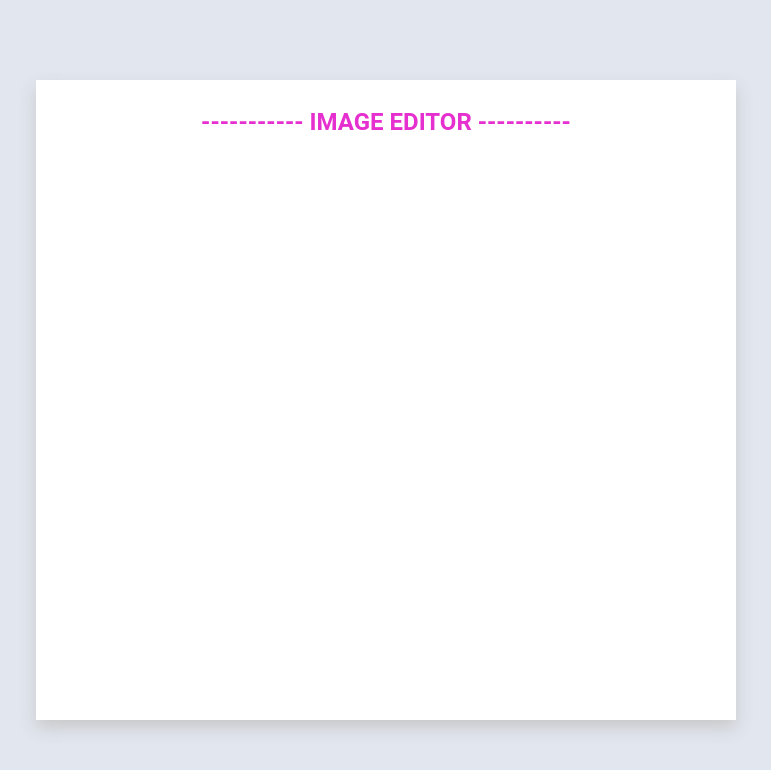
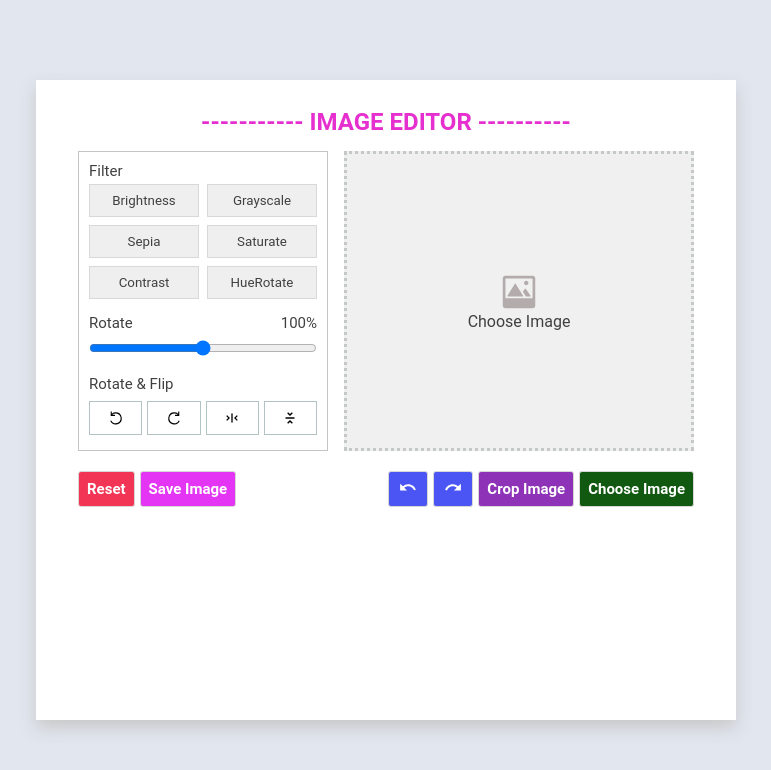
Before and after one commit to MRJAHID/Image-Editor-in-React-implementing-linked-list-data-structure, a React (Create React App) app: page / in a window 1280 px wide. Shown: the top 770 px of the page, without its empty margins (254-1025 px from the left). Built offline with nearby package versions, Linux system fonts and the light colour scheme.

Commit message:
Image editor set

```diff
--- a/package.json
+++ b/package.json
@@ -17,7 +17,8 @@
     "start": "react-scripts start",
     "build": "react-scripts build",
     "test": "react-scripts test",
-    "eject": "react-scripts eject"
+    "eject": "react-scripts eject",
+    "sass": " sass src/components/style/main.scss src/index.css"
   },
   "eslintConfig": {
     "extends": [
--- a/src/components/Main.jsx
+++ b/src/components/Main.jsx
@@ -1,7 +1,39 @@
-import React from "react";
-import "./style/main.scss";
+import React, { useState } from "react";
+import "./style/main.css";
+import filterElement from "./filterElement";
+import { GrRotateLeft, GrRotateRight } from "react-icons/gr";
+import { CgMergeVertical, CgMergeHorizontal } from "react-icons/cg";
+import { IoMdUndo, IoMdRedo, IoIosImage } from "react-icons/io";
 
 const Main = () => {
+  const [state, setState] = useState({
+    image: "",
+    brightness: 100,
+    grayscale: 0,
+    sepia: 0,
+    saturate: 100,
+    contrast: 100,
+    hueRotate: 0,
+    rotate: 0,
+    vertical: 0,
+    horizontal: 0,
+  });
+  const imageHandle = (e) => {
+    if (e.target.files.length !== 0) {
+      const reader = new FileReader();
+
+      reader.onload = () => {
+        setState({
+          ...state,
+          image: reader.result,
+        });
+      };
+      reader.readAsDataURL(e.target.files[0]);
+    }
+  };
+
+  console.log(state);
+
   return (
     <div className="image_editor">
       <div className="card">
@@ -9,7 +41,82 @@ const Main = () => {
           <h2>----------- Image Editor ----------</h2>
         </div>
         <div className="card_body">
-          <div className="sidebar"></div>
+          <div className="sidebar">
+            <div className="side_body">
+              {/*filter_section*/}
+              <div className="filter_section">
+                <span>Filter</span>
+                <div className="filter_key">
+                  {filterElement.map((v, i) => (
+                    <button key={i}>{v.name}</button>
+                  ))}
+                </div>
+              </div>
+              {/*filter_slider*/}
+              <div className="filter_slider">
+                <div className="label_bar">
+                  <label htmlFor="range">Rotate</label>
+                  <span>100%</span>
+                </div>
+                <input type="range" />
+              </div>
+
+              {/*rotate*/}
+              <div className="rotate">
+                <div className="label_bar">
+                  <label htmlFor="">Rotate & Flip</label>
+                </div>
+                <div className="icon">
+                  <div>
+                    <GrRotateLeft />
+                  </div>
+                  <div>
+                    <GrRotateRight />
+                  </div>
+                  <div>
+                    <CgMergeVertical />
+                  </div>
+                  <div>
+                    <CgMergeHorizontal />
+                  </div>
+                </div>
+              </div>
+            </div>
+            <div className="reset">
+              <button className="">Reset</button>
+              <button className="save">Save Image</button>
+            </div>
+          </div>
+          <div className="image_section">
+            <div className="image">
+              {state.image ? (
+                <img
+                  style={{
+                    filter: `brightness(${state.brightness}%) grayscale(${state.grayscale}%) sepia(${state.sepia}%) saturate(${state.saturate}%) contrast(${state.contrast}%) hue-rotate(${state.hueRotate}deg)`,
+                    transform: `rotate(${state.rotate}deg) scale(${state.vertical}, scale(${state.horizontal})`,
+                  }}
+                  src={state.image}
+                  alt="image"
+                />
+              ) : (
+                <label htmlFor="choose">
+                  <IoIosImage />
+                  <span>Choose Image</span>
+                </label>
+              )}
+            </div>
+            <div className="image_select">
+              <button className="undo">
+                <IoMdUndo />
+              </button>
+              <button className="redo">
+                <IoMdRedo />
+              </button>
+              <button className="crop">Crop Image</button>
+              <label htmlFor="choose">Choose Image</label>
+              <input onChange={imageHandle} type="file" id="choose" />
+            </div>
+          </div>
         </div>
       </div>
     </div>
--- /dev/null
+++ b/src/components/filterElement.js
@@ -0,0 +1,27 @@
+const filterElement = [
+  {
+    name: "brightness",
+    maxValue: 200,
+  },
+  {
+    name: "grayscale",
+    maxValue: 200,
+  },
+  {
+    name: "sepia",
+    maxValue: 200,
+  },
+  {
+    name: "saturate",
+    maxValue: 200,
+  },
+  {
+    name: "contrast",
+    maxValue: 200,
+  },
+  {
+    name: "hueRotate",
+  },
+];
+
+export default filterElement;
--- /dev/null
+++ b/src/components/style/main.css
@@ -0,0 +1,188 @@
+.image_editor {
+  width: 100vw;
+  height: 100vh;
+  background-color: #e1e6ef;
+  display: flex;
+  justify-content: center;
+  align-items: center;
+}
+.image_editor .card {
+  padding: 28px;
+  width: 700px;
+  height: 80%;
+  background-color: #fff;
+  box-shadow: 0 8px 16px 0px rgb(201, 201, 201);
+}
+.image_editor .card .card_header {
+  text-align: center;
+  padding-bottom: 15px;
+}
+.image_editor .card .card_header h2 {
+  text-transform: uppercase;
+  color: #e52fcf;
+}
+.image_editor .card .card_body {
+  display: flex;
+  justify-content: center;
+}
+.image_editor .card .card_body .sidebar .reset {
+  margin-top: 20px;
+}
+.image_editor .card .card_body .sidebar .reset .save {
+  background-color: #e335f3 !important;
+  margin-left: 5px;
+}
+.image_editor .card .card_body .sidebar .reset button {
+  background-color: rgb(242, 53, 85);
+  padding: 8px;
+  border-radius: 3px;
+  outline: none;
+  border: 1px solid #dad7d7;
+  cursor: pointer;
+  color: #fff;
+  font-weight: 600;
+  text-transform: capitalize;
+  font-size: 15px;
+}
+.image_editor .card .card_body .sidebar span {
+  font-size: 15px;
+  color: #404040;
+  margin-bottom: 4px;
+  display: block;
+}
+.image_editor .card .card_body .sidebar .side_body {
+  width: 250px;
+  border: 1px solid #c3c5c4;
+  margin-right: 8px;
+  height: 300px;
+  padding: 10px;
+}
+.image_editor .card .card_body .sidebar .side_body .filter_key {
+  display: grid;
+  grid-template-columns: repeat(2, 1fr);
+  grid-gap: 8px;
+}
+.image_editor .card .card_body .sidebar .side_body .filter_key button.active {
+  background-color: rgb(84, 93, 216);
+  color: #fff;
+}
+.image_editor .card .card_body .sidebar .side_body .filter_key button {
+  padding: 8px;
+  background-repeat: 3px;
+  border: 1px solid #dad7d7;
+  cursor: pointer;
+  color: #404040;
+  text-transform: capitalize;
+}
+.image_editor .card .card_body .sidebar .side_body .filter_slider {
+  margin: 15px 0px;
+}
+.image_editor .card .card_body .sidebar .side_body .filter_slider .label_bar {
+  margin-bottom: 4px;
+  display: flex;
+  justify-content: space-between;
+}
+.image_editor .card .card_body .sidebar .side_body .filter_slider .label_bar label,
+.image_editor .card .card_body .sidebar .side_body .filter_slider .label_bar span {
+  color: #404040;
+  font-size: 15px;
+  text-transform: capitalize;
+}
+.image_editor .card .card_body .sidebar .side_body .filter_slider input {
+  width: 100%;
+}
+.image_editor .card .card_body .sidebar .side_body .rotate label {
+  margin-bottom: 8px;
+  display: block;
+  font-size: 15px;
+  color: #404040;
+}
+.image_editor .card .card_body .sidebar .side_body .rotate .icon {
+  display: grid;
+  grid-template-columns: repeat(4, 1fr);
+  grid-gap: 5px;
+}
+.image_editor .card .card_body .sidebar .side_body .rotate .icon div {
+  border: 1px solid rgb(179, 194, 194);
+  padding: 8px 5px;
+  display: flex;
+  justify-content: center;
+  align-items: center;
+  cursor: pointer;
+}
+.image_editor .card .card_body .image_section {
+  margin-left: 8px;
+  width: 350px;
+  background-color: #f0f0f0;
+  height: 300px;
+}
+.image_editor .card .card_body .image_section .image {
+  width: 100%;
+  height: 100%;
+  display: flex;
+  justify-content: center;
+  align-items: center;
+  overflow: hidden;
+}
+.image_editor .card .card_body .image_section .image img {
+  object-fit: scale-down;
+  transition: all 0.5s;
+  width: 100%;
+  height: 100%;
+}
+.image_editor .card .card_body .image_section .image label {
+  width: 100%;
+  height: 100%;
+  display: flex;
+  border: dotted;
+  border-color: #c5c9c5;
+  cursor: pointer;
+  justify-content: center;
+  align-items: center;
+  flex-direction: column;
+}
+.image_editor .card .card_body .image_section .image label svg {
+  font-size: 40px;
+  color: #b4acac;
+}
+.image_editor .card .card_body .image_section .image label span {
+  color: #404040;
+}
+.image_editor .card .card_body .image_section .image_select {
+  margin: 20px 0px;
+  display: flex;
+  justify-content: flex-end;
+}
+.image_editor .card .card_body .image_section .image_select input {
+  display: none;
+}
+.image_editor .card .card_body .image_section .image_select label,
+.image_editor .card .card_body .image_section .image_select button {
+  padding: 8px;
+  border-radius: 3px;
+  outline: none;
+  border: 1px solid #dad7d7;
+  cursor: pointer;
+  color: #fff;
+  font-weight: 600;
+  text-transform: capitalize;
+  font-size: 15px;
+}
+.image_editor .card .card_body .image_section .image_select .redo,
+.image_editor .card .card_body .image_section .image_select .undo {
+  background-color: #4a55f3;
+  margin-left: 5px;
+  color: #fff;
+  padding: 5px 10px;
+  font-size: 18px;
+}
+.image_editor .card .card_body .image_section .image_select label {
+  background-color: #115811;
+  margin-left: 5px;
+}
+.image_editor .card .card_body .image_section .image_select .crop {
+  background-color: #8e33b7;
+  margin-left: 5px;
+}
+
+/*# sourceMappingURL=main.css.map */
```
Also changed, not shown: 2 other files (tests, documents, lock files or other folders).
